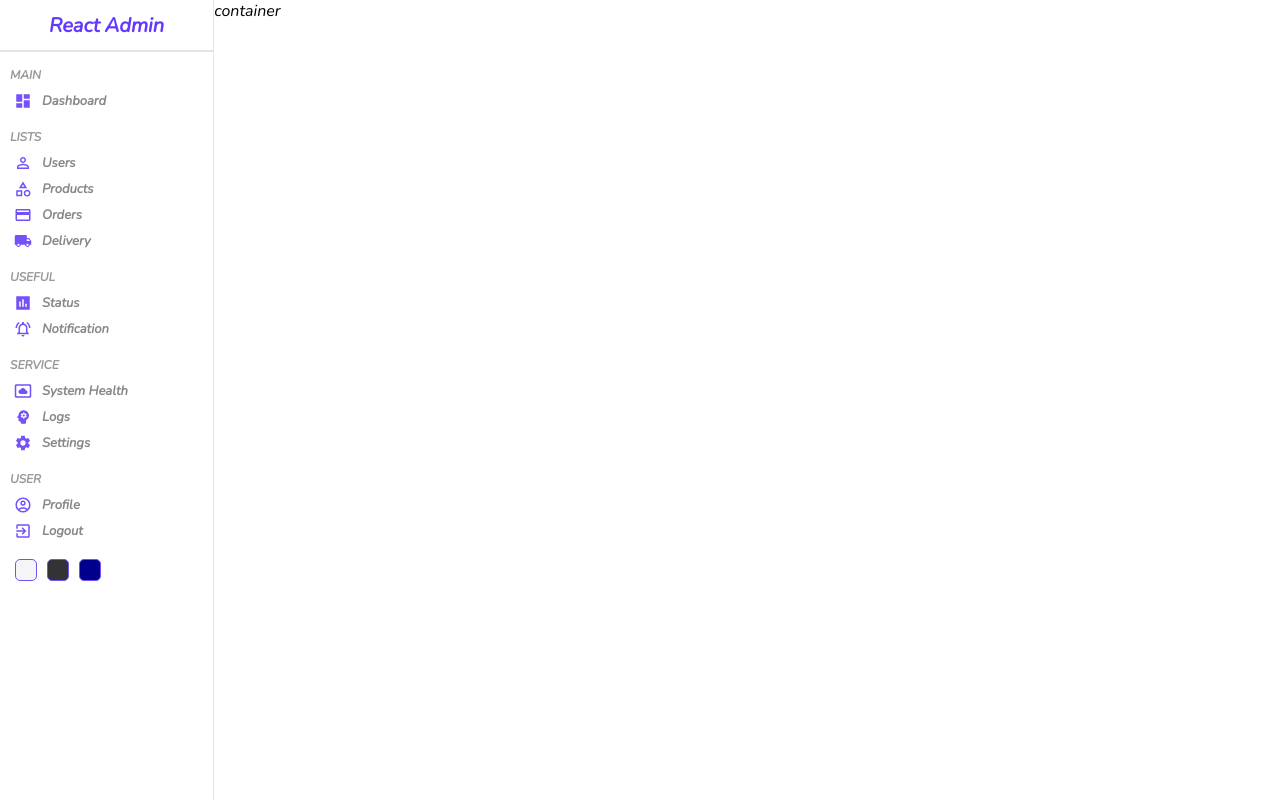
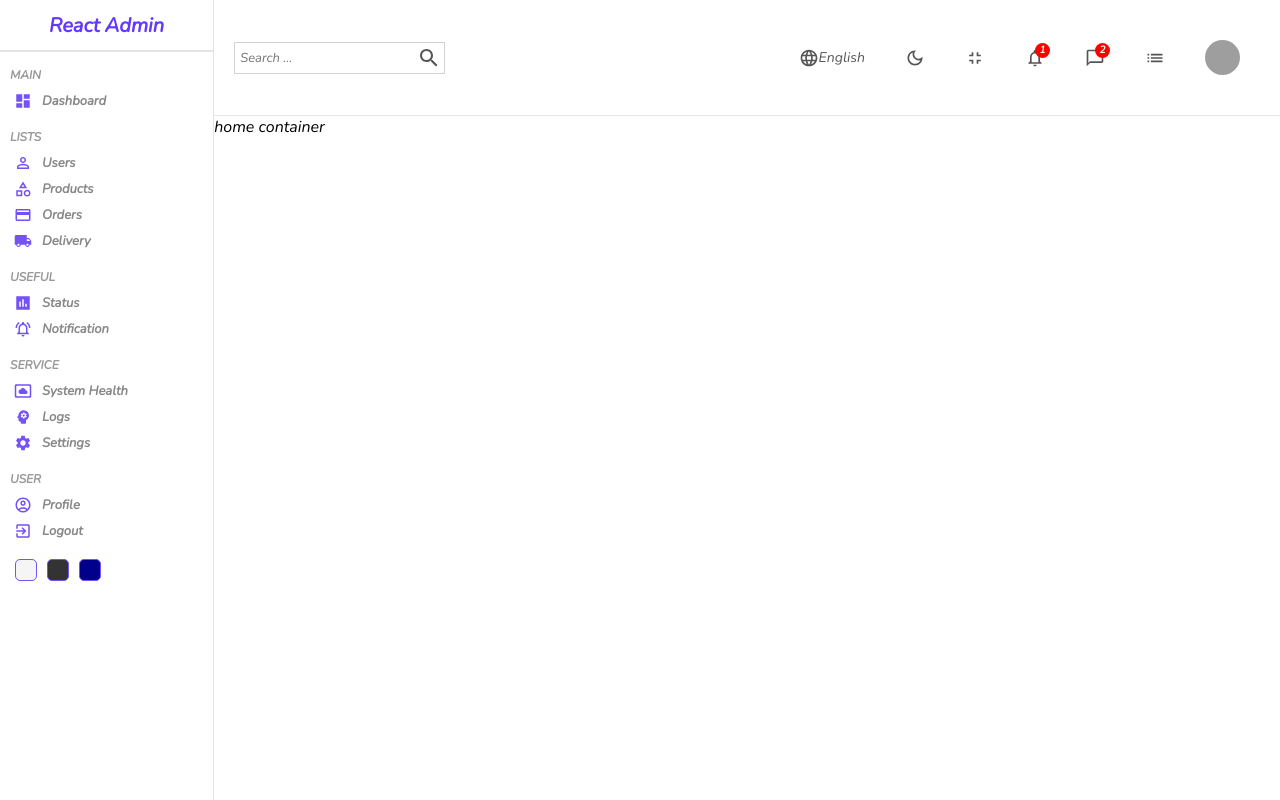
Before and after one commit to tuanvu9981/React_Admin_Panel, a React (Create React App) app in the folder react-admin/: page / in a window 1280 px wide. Built offline with nearby package versions, Linux system fonts and the light colour scheme; grey boxes are pictures that could not be loaded.

Commit message:
complete almost Navbar

```diff
--- a/react-admin/src/components/navbar/Navbar.jsx
+++ b/react-admin/src/components/navbar/Navbar.jsx
@@ -1,10 +1,60 @@
 import React from "react";
+import SearchOutlinedIcon from "@mui/icons-material/SearchOutlined";
+import LanguageOutlinedIcon from "@mui/icons-material/LanguageOutlined";
+import DarkModeOutlinedIcon from "@mui/icons-material/DarkModeOutlined";
+import FullscreenExitOutlinedIcon from "@mui/icons-material/FullscreenExitOutlined";
+import NotificationsNoneOutlinedIcon from "@mui/icons-material/NotificationsNoneOutlined";
+import ChatBubbleOutlinedIcon from "@mui/icons-material/ChatBubbleOutlineOutlined";
+import ListOutlinedIcon from "@mui/icons-material/ListOutlined";
 import './navbar.scss';
 
-function Navbar(){
+function Navbar() {
     return (
         <div className="navbar">
-            Navbar
+            <div className="wrapper">
+                <div className="search">
+                    <input type="text" placeholder="Search ... " />
+                    <SearchOutlinedIcon />
+                </div>
+
+                <div className="items">
+
+                    <div className="item">
+                        <LanguageOutlinedIcon className="icon" />
+                        English
+                    </div>
+
+                    <div className="item">
+                        <DarkModeOutlinedIcon className="icon" />
+                    </div>
+
+                    <div className="item">
+                        <FullscreenExitOutlinedIcon className="icon" />
+                    </div>
+
+                    <div className="item">
+                        <NotificationsNoneOutlinedIcon className="icon" />
+                        <div className="counter">1</div>
+                    </div>
+
+                    <div className="item">
+                        <ChatBubbleOutlinedIcon className="icon" />
+                        <div className="counter">2</div>
+                    </div>
+
+                    <div className="item">
+                        <ListOutlinedIcon className="icon" />
+                    </div>
+
+                    <div className="item">
+                        <img
+                            src="https://img.pokemondb.net/artwork/large/psyduck.jpg"
+                            alt=""
+                            className="avatar"
+                        />
+                    </div>
+                </div>
+            </div>
         </div>
     )
 }
--- a/react-admin/src/components/navbar/navbar.scss
+++ b/react-admin/src/components/navbar/navbar.scss
@@ -1,3 +1,90 @@
-.navbar{
+.navbar {
+    height: 50;
+    border-bottom: 0.5px solid rgb(231, 228, 228);
+    display: flex;
+    align-items: center;
+    font-size: 14px;
+    color: #555;
+
+    // ONLY HERE --> STILL VERTICAL, .wrapper not flex
+    // FLEX --> thẻ cha trực tiếp bao phần tử mới work
+
+
+    .wrapper{
+        display: flex;
+        align-items: center;
+        padding: 20px;
+        justify-content: space-between;
+        //wrapper chứa search + items --> tách nhau ra 2 phía (space-between)
+        width: 100%; //chiếm hết phần diện tích của navbar (flex 1 vs 5)
+
+        .search{
+            display: flex;
+            align-items: center;
+            border: 0.5px solid lightgray;
+            padding: 3px; // input + icon (left right top bot: extend 3px)
+            // background-color: black;
+
+            input{
+                border: none;   //remove border of input
+                outline: none;  //remove border of input when clicking
+                background: transparent;
+                // (adj): trong suốt  --> đồng nhất màu sắc với search.
+                // seacrh màu gì thì input màu đó. Không có transparent là khác màu
+
+                &::placeholder{
+                    font-size: 13px;
+                }
+            }
+        }
+
+        .items {
+            display: flex;
+            align-items: center;
+
+            .item{
+                display: flex;
+                align-items: center;
+                margin: 20px; //left right top bot expand 20px
+
+                // Chỉnh vị trí tương đối (để thông báo + tin nhắn) có hiện số
+                position: relative;
+
+                .icon{
+                    font-size: 20px; //make all Icon Component smaller
+                }
+
+                .avatar{
+                    width: 35px;
+                    height: 35px;
+                    border-radius: 50%;
+                }
+
+                .counter{
+                    width: 15px;
+                    height: 15px;
+                    background-color: red;
+                    border-radius: 50%; //biến hình vuông trở thành hình tròn (vd: avatar)
+                    color: white; // <div>2</div> --> số 2 có màu trắng, trong nền màu đỏ
+
+                    display: flex;
+                    align-items: center;
+                    justify-content: center;
+                    // 3 dòng trên, đưa số 2 màu trắng vào chính giữa block hình tròn
+
+                    font-size: 10px;
+                    font-weight: bold;
+
+                    // dịch chuyển so với thẻ cha (thẻ .item)
+                    position: absolute;
+                    top: -5px;
+                    right: -5px;
+                    // dịch chuyển con số lên trên, phía bên phải so với class css cha .item
+
+                }
+            }
+        }
+    }
+
 
 }
--- a/react-admin/src/pages/home/Home.jsx
+++ b/react-admin/src/pages/home/Home.jsx
@@ -1,13 +1,17 @@
 import React from 'react';
 import Sidebar from '../../components/sidebar/Sidebar';
+import Navbar from '../../components/navbar/Navbar';
 import './home.scss';
 
 const Home = () => {
     return (
         <div className='home'>
             {/* <h1 className='title'>Admin React</h1> */}
-            <Sidebar/>
-            <div className="homeContainer">container</div>
+            <Sidebar />
+            <div className="homeContainer">
+                <Navbar />
+                home container
+            </div>
         </div>
     )
 }
```
Also changed, not shown: react-admin/src/components/sidebar/Sidebar.jsx (+3 -6 lines), 1 other file (tests, documents, lock files or other folders).
